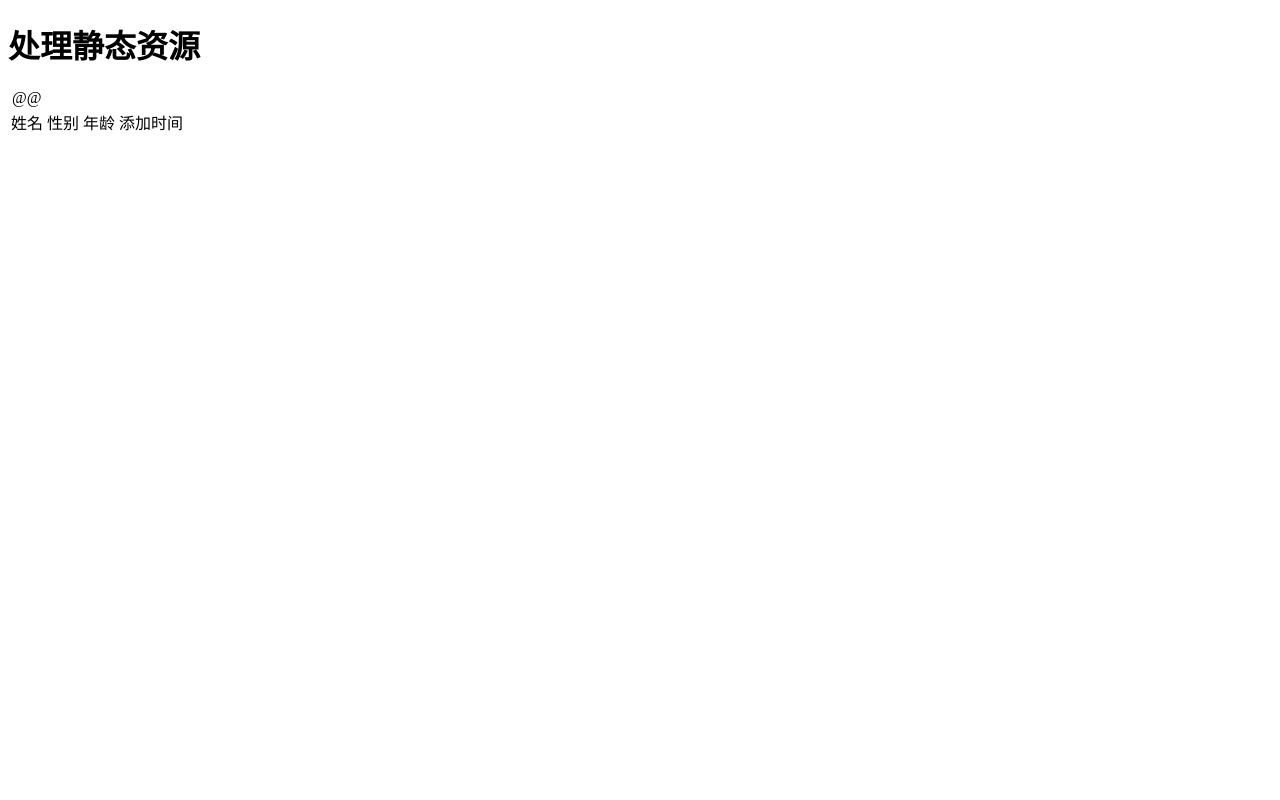
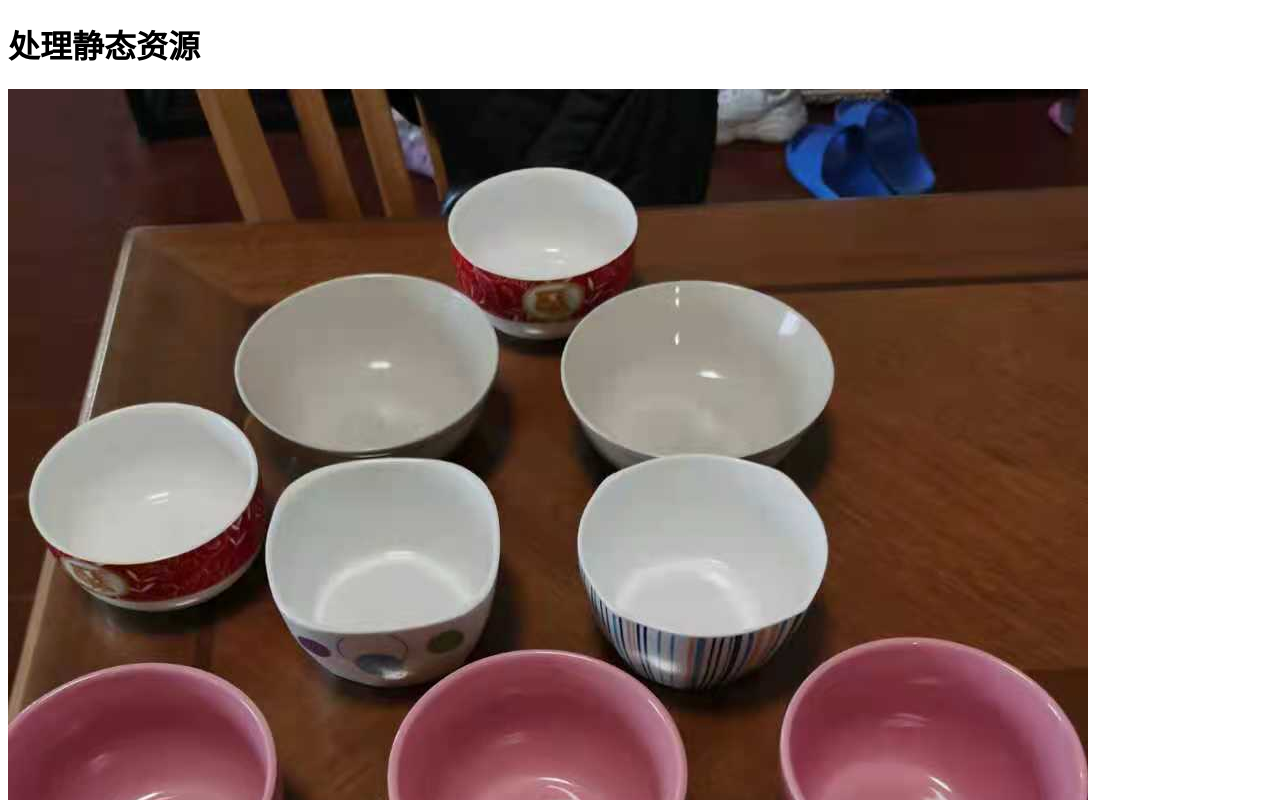
Before and after one commit to lizijiee/Node, a plain HTML site: page 1.wwwroot/9.index.html in a window 1280 px wide. Shown: the top 800 px of the page. Drawn offline with Linux system fonts and the light colour scheme.

Commit message:
feat:静态资源

```diff
--- a/1.wwwroot/9.index.html
+++ b/1.wwwroot/9.index.html
@@ -8,17 +8,8 @@
 
 <body>
     <h1>处理静态资源</h1>
-    <img src='' />
-    <table>
-        <tr>
-            <td>姓名</td>
-            <td>性别</td>
-            <td>年龄</td>
-            <td>添加时间</td>
-        </tr>
-        @@
-    </table>
-
+    <img src='./images/a1.png' id='img' />
+    <script src="./9.js/test.js"></script>
 </body>
 
 </html>
--- /dev/null
+++ b/1.wwwroot/9.js/test.js
@@ -0,0 +1,3 @@
+document.getElementById("img").onclick = function () {
+  alert("hello");
+};
```
Also changed, not shown: 1.wwwroot/9.last.js (+45 -17 lines).
